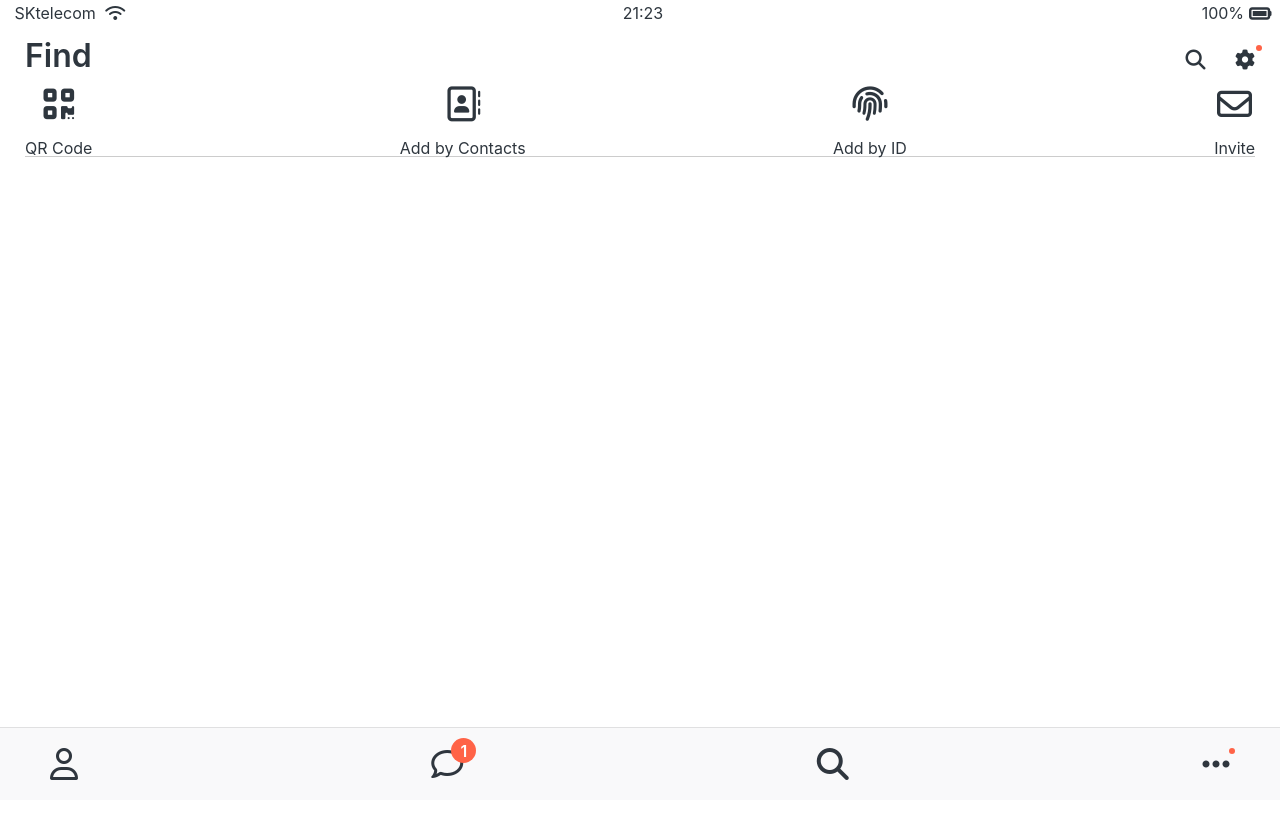
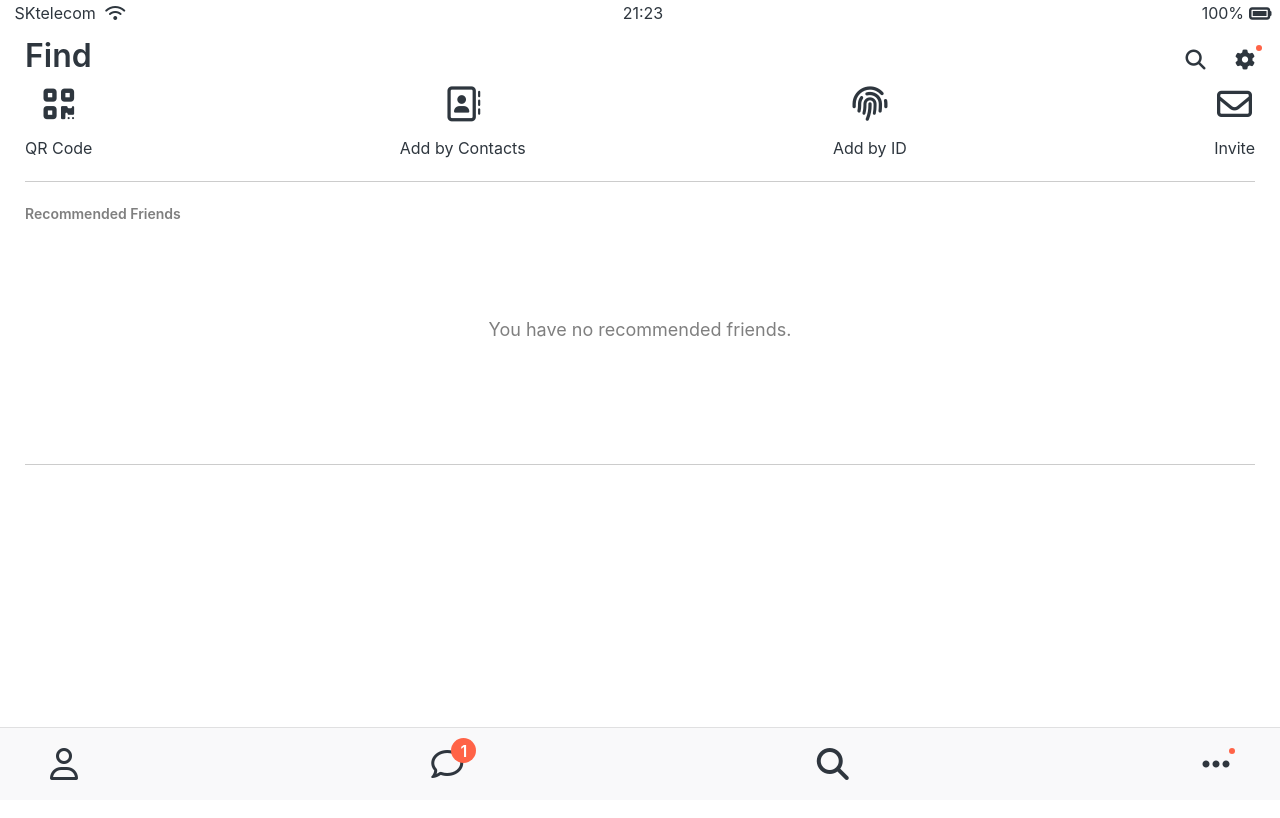
Before and after one commit to Locdham/kokoa-clone-2022, a plain HTML site: page find.html in a window 1280 px wide. Shown: the top 818 px of the page. Drawn offline with Linux system fonts and the light colour scheme.

Commit message:
Updated Find.CSS

```diff
--- a/css/screens/find.css
+++ b/css/screens/find.css
@@ -1,7 +1,6 @@
 .find-icons {
   display: flex;
   justify-content: space-between;
-  border-bottom: 1px solid rgba(0, 0, 0, 0.2);
 }
 
 .find-icons__icon {
@@ -17,3 +16,25 @@
 .find-icons__icon span {
   margin-top: 18px;
 }
+
+.recommended-friends {
+  margin: 25px 0px;
+  padding: 25px 0px;
+  border-top: var(--main-border);
+  border-bottom: var(--main-border);
+}
+
+.recommended-friends__title {
+  color: var(--font-color-gray);
+  font-weight: 600;
+  font-size: 14px;
+}
+
+.recommended-friends span {
+  font-size: 18px;
+  text-align: center;
+  margin: 100px 0px;
+  /* 마진이 적용안되는 이유는 inline 이기 때문이다. block으로 바꿔라! */
+  display: block;
+  color: var(--font-color-gray);
+}
--- a/css/screens/friends.css
+++ b/css/screens/friends.css
@@ -14,7 +14,7 @@
 }
 .friends-screen__channel {
   margin-top: 15px;
-  border-top: 1px solid rgba(0, 0, 0, 0.3);
+  border-top: var(--main-border);
   padding-top: 15px;
 }
 .friends-screen__channel-header {
--- a/css/variable.css
+++ b/css/variable.css
@@ -1,4 +1,6 @@
 :root {
   --yellow: #fae100;
   --horizontal-space: 25px;
+  --main-border: 1px solid rgba(0, 0, 0, 0.2);
+  --font-color-gray: rgba(0, 0, 0, 0.5);
 }
--- a/find.html
+++ b/find.html
@@ -48,6 +48,10 @@
           <i class="fa-regular fa-envelope"></i><span>Invite</span>
         </div>
       </div>
+      <div class="recommended-friends">
+        <h6 class="recommended-friends__title">Recommended Friends</h6>
+        <span>You have no recommended friends.</span>
+      </div>
     </main>
 
     <nav class="nav">
```
